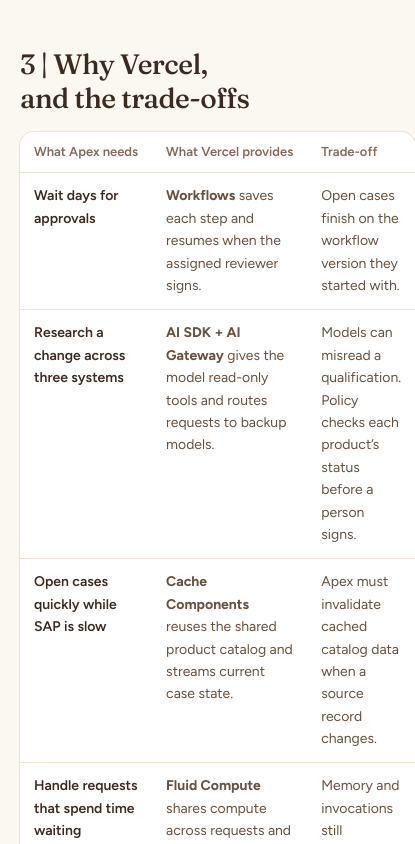
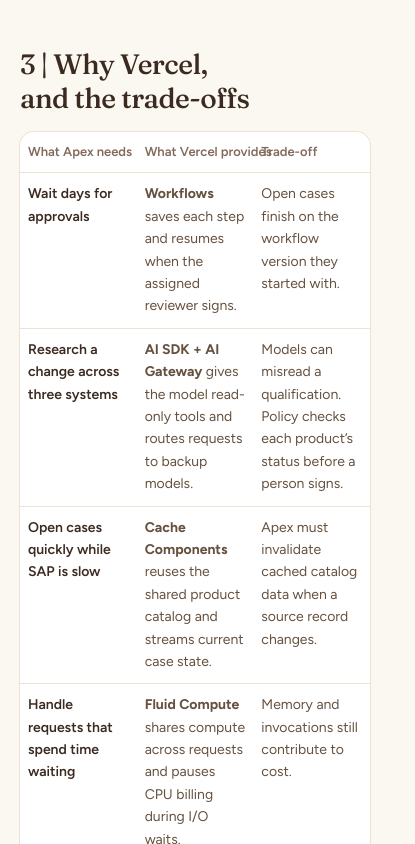
Before and after one commit to WilliamLindskog/vercel-sa-apex-change-control, a Next.js app: page /brief in a window 390 px wide. Shown: the part 2740-3584 px from the top of the page, 415 px wide, since content can reach past the window. Built offline with nearby package versions, Linux system fonts and the light colour scheme; no server answers.

Commit message:
Fit the choices table to narrow screens

```diff
--- a/app/brief/brief.css
+++ b/app/brief/brief.css
@@ -109,3 +109,8 @@
   .gates td:nth-child(2)::before { content: "Gates"; }
   .gates td:nth-child(3)::before { content: "Exit"; }
 }
+
+@media (max-width: 760px) {
+  #choices .brief-table { table-layout: fixed; overflow-wrap: anywhere; }
+  #choices .brief-table td, #choices .brief-table th { padding: 10px 8px; }
+}
```
